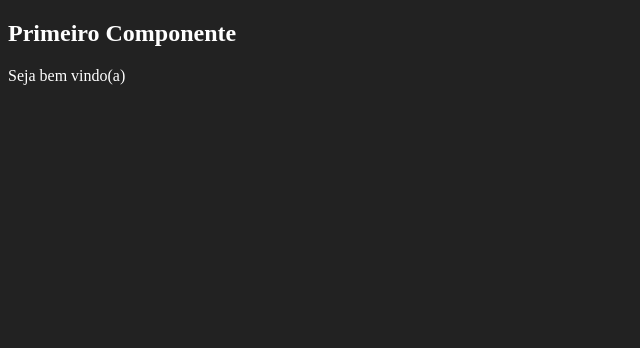
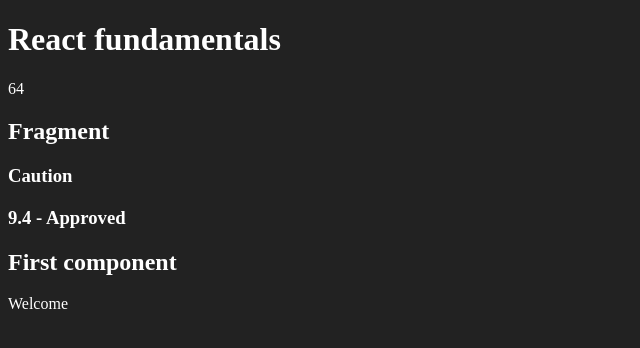
Before and after one commit to Breno-do-val/react-fundamentals, a React (Create React App) app: page / in a window 1280 px wide. Shown: the top 348 px of the page, without its empty margins (0-640 px from the left). Built offline with nearby package versions, Linux system fonts and the light colour scheme.

Commit message:
feat(random): adiciona componentes

```diff
--- /dev/null
+++ b/src/App.jsx
@@ -0,0 +1,18 @@
+import React from 'react';
+
+import WithParameters from './components/basic/WithParameters';
+import First from './components/basic/First';
+import Fragment from './components/basic/Fragment';
+import Random from './components/basic/Random';
+
+export default () => (
+    <div id="app">
+        <h1>React fundamentals</h1>
+        <Random min={1} max={200}/>
+        <Fragment />
+        <WithParameters
+            student="Breno"
+            grade={ 9.4 }/>
+        <First />
+    </div>
+);
--- /dev/null
+++ b/src/components/basic/First.jsx
@@ -0,0 +1,12 @@
+import React from 'react';
+
+export default function First() {
+    const msg = 'Welcome';
+
+    return (
+        <div>
+            <h2>First component</h2>
+            <p>{ msg }</p>
+        </div>
+    );
+}
--- /dev/null
+++ b/src/components/basic/Fragment.jsx
@@ -0,0 +1,10 @@
+import React from 'react';
+
+export default function Fragment(props) {
+    return (
+        <>
+            <h2>Fragment</h2>
+            <h3>Caution</h3>
+        </>
+    )
+}
--- /dev/null
+++ b/src/components/basic/Random.jsx
@@ -0,0 +1,12 @@
+import React from 'react';
+
+export default props => {
+    const { min, max } = props;
+    let randomNumber = parseInt(Math.random() * (max - min)) + min;
+
+    return (
+        <div>
+            { randomNumber }
+        </div>
+    );
+}
--- /dev/null
+++ b/src/components/basic/WithParameters.jsx
@@ -0,0 +1,12 @@
+import React from 'react';
+
+export default function WithParameters(props) {
+    const status = props.grade > 7 ? 'Approved' : 'Reproved';
+
+    return (
+        <div>
+            <h2>{ props.name }</h2>
+            <h3>{ props.grade } - { status }</h3>
+        </div>
+    );
+}
--- a/src/components/basicos/Primeiro.js
+++ /dev/null
@@ -1,12 +0,0 @@
-import React from 'react';
-
-export default function Primeiro() {
-    const msg = 'Seja bem vindo(a)';
-
-    return (
-        <div>
-            <h2>Primeiro Componente</h2>
-            <p>{ msg }</p>
-        </div>
-    );
-}
--- a/src/index.js
+++ b/src/index.js
@@ -3,11 +3,9 @@
 import ReactDOM from 'react-dom';
 import React from 'react';
 
-import Primeiro from './components/basicos/Primeiro';
+import App from './App';
 
 ReactDOM.render(
-    <div>
-        <Primeiro />
-    </div>,
+    <App />,
     document.getElementById('root')
 );
```
